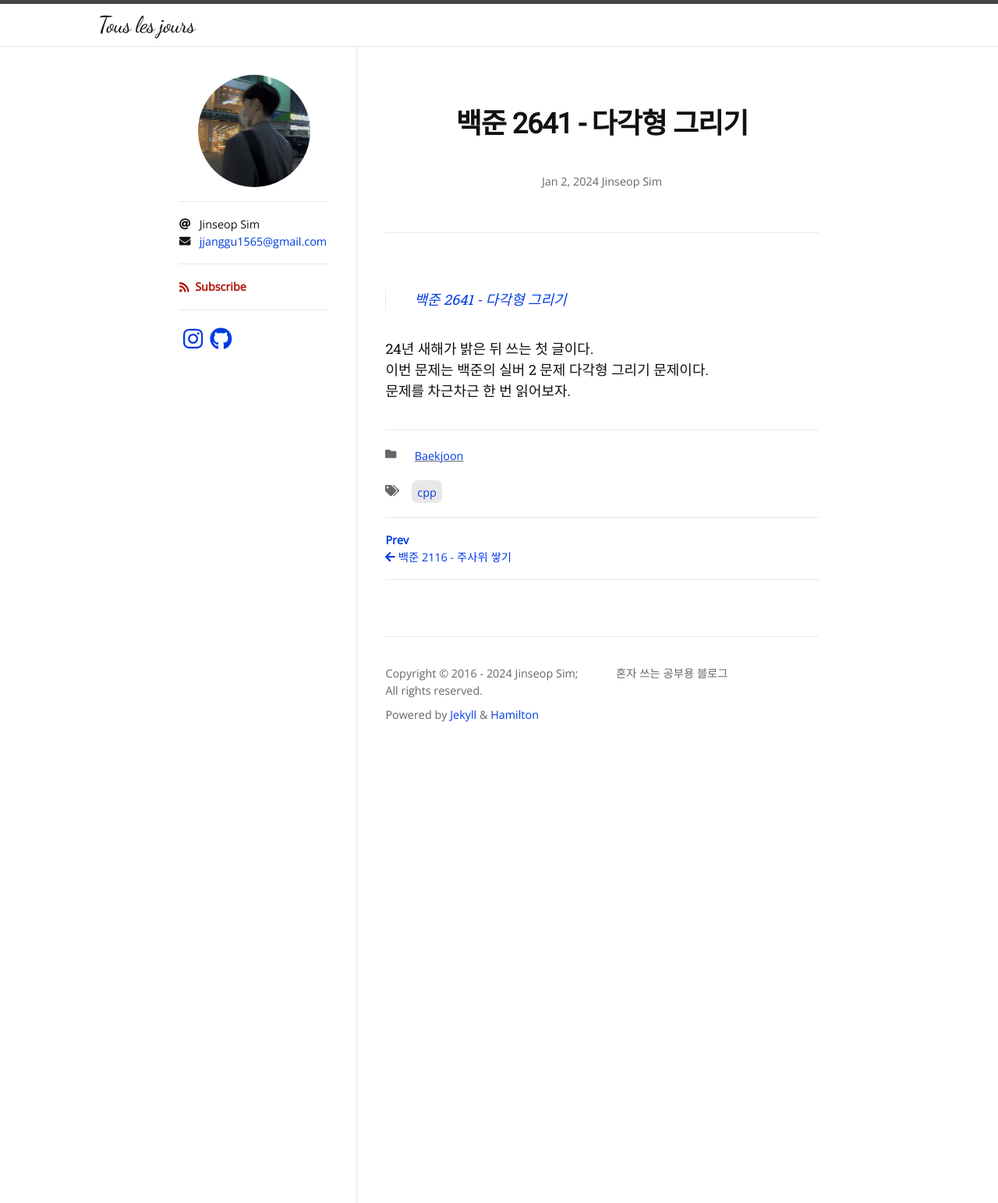
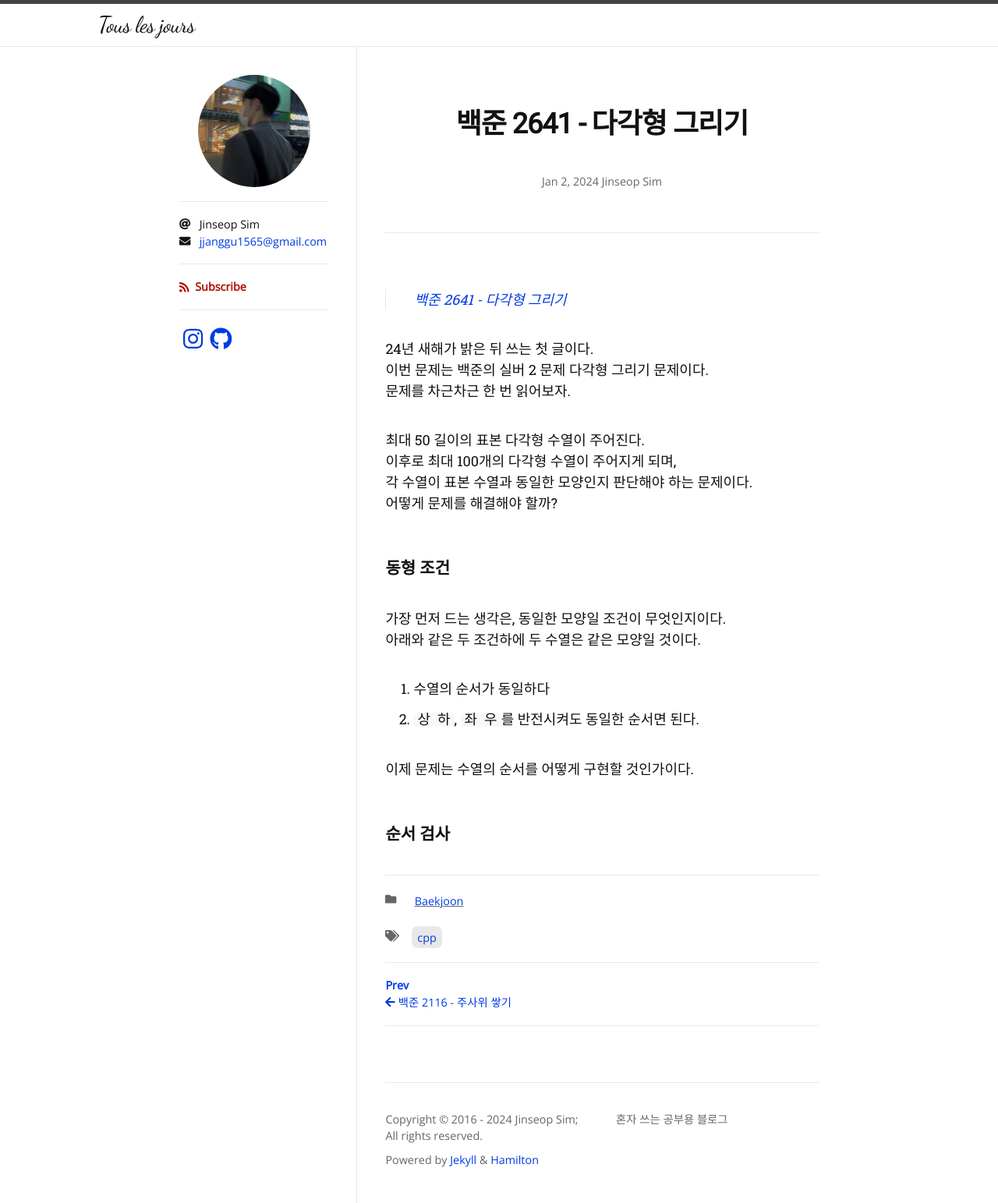
Before and after one commit to Jinseop-Sim/Jinseop-Sim.github.io, a Jekyll site: the page built from _posts/2024-01-02-bj-2641.md, in a window 1280 px wide. Shown: the whole page at 78% size. Built offline with Jekyll 4.4.1, drawn with Linux system fonts in a browser that asks for light colours; nearby versions of some CDN libraries; some web fonts are replaced.

Commit message:
글 수정

````diff
--- a/_posts/2024-01-02-bj-2641.md
+++ b/_posts/2024-01-02-bj-2641.md
@@ -11,3 +11,19 @@ author:
 24년 새해가 밝은 뒤 쓰는 첫 글이다.
 이번 문제는 백준의 실버 2 문제 다각형 그리기 문제이다.
 문제를 차근차근 한 번 읽어보자.
+
+최대 50 길이의 표본 다각형 수열이 주어진다.
+이후로 최대 100개의 다각형 수열이 주어지게 되며,
+각 수열이 표본 수열과 동일한 모양인지 판단해야 하는 문제이다.
+어떻게 문제를 해결해야 할까?
+
+### 동형 조건
+가장 먼저 드는 생각은, 동일한 모양일 조건이 무엇인지이다.
+아래와 같은 두 조건하에 두 수열은 같은 모양일 것이다.
+
+1. 수열의 순서가 동일하다
+2. ```상 하```, ```좌 우```를 반전시켜도 동일한 순서면 된다.
+
+이제 문제는 수열의 순서를 어떻게 구현할 것인가이다.
+
+### 순서 검사
````
